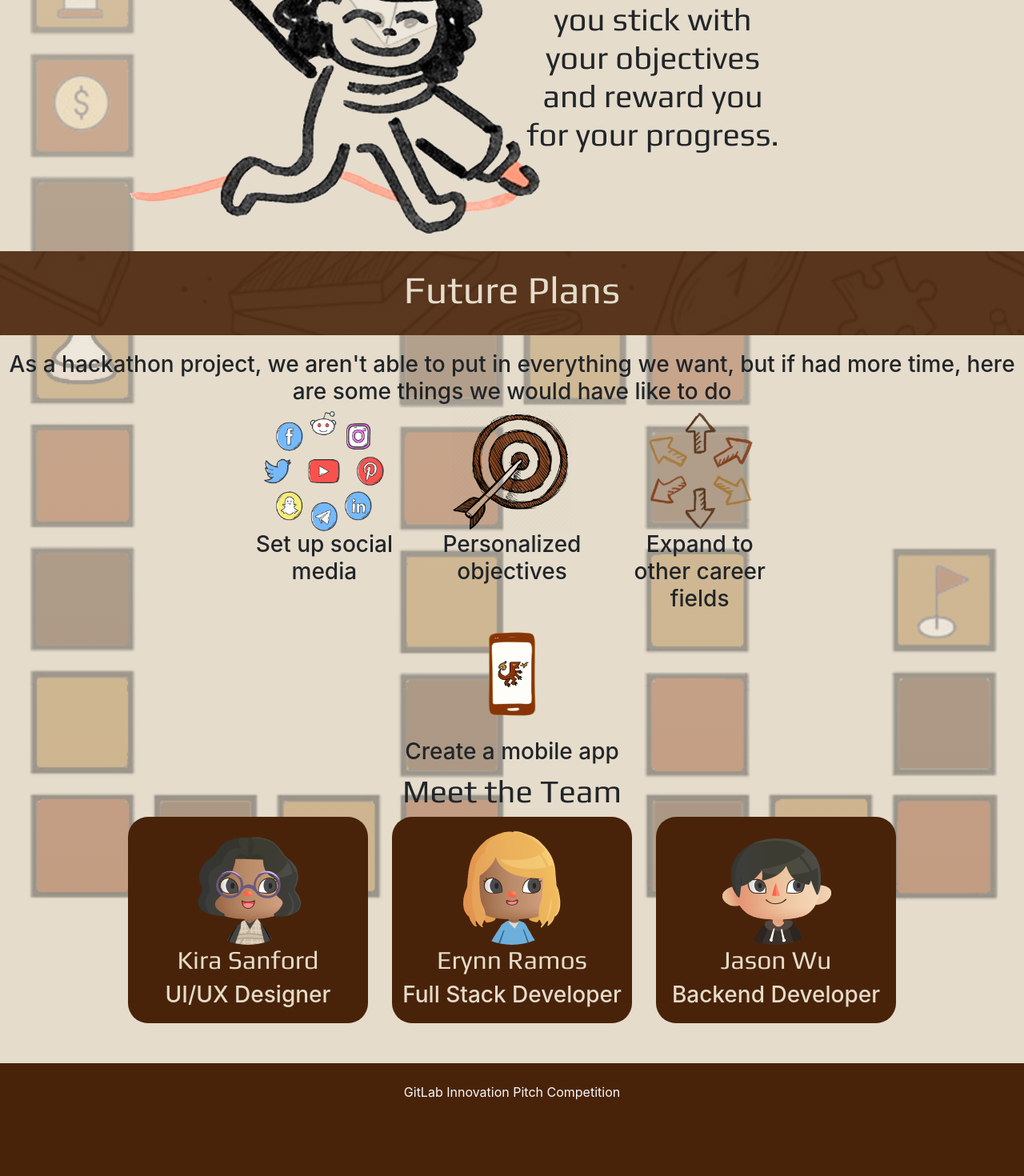
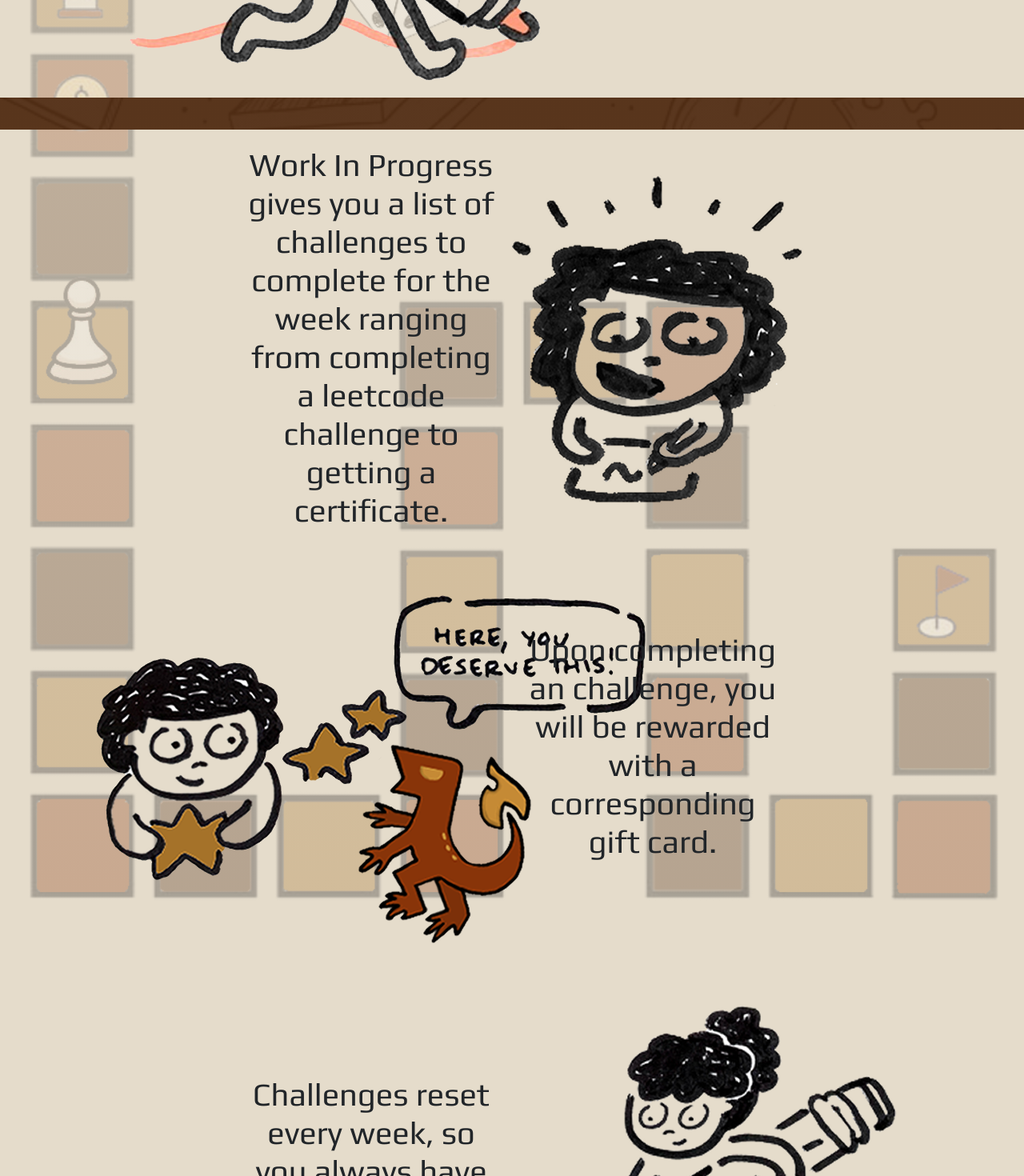
Before and after one commit to wujason1/HackathonProject, a React (Create React App) app in the folder frontend/: page / in a window 1280 px wide. Shown: the part 2640-4110 px from the top of the page at 80% size. Before the commit the page ends 4057 px from the top, so only its background shows below. Built offline with nearby package versions, Linux system fonts and the light colour scheme.

Commit message:
css changes

```diff
--- a/frontend/src/about/About.js
+++ b/frontend/src/about/About.js
@@ -8,6 +8,9 @@ import logo from '../images/logo.png';
 import layOff from '../images/layOff.png';
 import motivation from '../images/motivation.png';
 import stayMotivated from '../images/stayMotivated.png';
+import completeChallenges from '../images/completeChallenges.png'
+import givePrizes from '../images/givePrizes.png'
+import resetWeekly from '../images/resetWeekly.png'
 import socialMedia from '../images/socialMedia.png';
 import personalObj from '../images/personalObj.png';
 import expand from '../images/expand.png';
@@ -59,7 +62,7 @@ const About = () => {
         <Row className="rowPadding justify-content-center align-items-center h-100">
             <Col xs={6} className="d-flex justify-content-center align-items-center">
                 <div>
-                <h1>With a very saturated market it is extremely difficult for anyone to find a new tech job regardless of experience or education. One of the biggest struggles is staying motivated as time goes on with only rejection emails to show. </h1>
+                <h1>With a very saturated market it is difficult for anyone to find a tech job regardless of experience or education. One of the biggest struggles is staying motivated. </h1>
                 </div>
             </Col>
             <Col xs={6} className="d-flex justify-content-center align-items-center">
@@ -82,6 +85,47 @@ const About = () => {
             </Col>
         </Row>
 
+        <div className="banner"> </div>
+
+        <Row className="rowPadding justify-content-center align-items-center h-100">
+            <Col xs={6} className="d-flex justify-content-center align-items-center">
+                <div>
+                <h1>Work In Progress gives you a list of challenges to complete for the week ranging from completing a leetcode challenge to getting a certificate. </h1>
+                </div>
+            </Col>
+            <Col xs={6} className="d-flex justify-content-center align-items-center">
+                <div>
+                <img src={completeChallenges} alt="completeChallenges"></img>
+                </div>
+            </Col>
+        </Row>
+
+        <Row className="rowPadding justify-content-center align-items-center h-100">
+            <Col xs={6} className="d-flex justify-content-center align-items-center">
+                <div>
+                <img src={givePrizes} alt="givePrizes"></img>
+                </div>
+            </Col>
+            <Col xs={6} className="d-flex justify-content-center align-items-center">
+                <div>
+                <h1>Upon completing an challenge, you will be rewarded with a corresponding gift card.</h1>
+                </div>
+            </Col>
+        </Row>
+
+        <Row className="rowPadding justify-content-center align-items-center h-100">
+            <Col xs={6} className="d-flex justify-content-center align-items-center">
+                <div>
+                <h1>Challenges reset every week, so you always have challenges to complete. </h1>
+                </div>
+            </Col>
+            <Col xs={6} className="d-flex justify-content-center align-items-center">
+                <div>
+                <img src={resetWeekly} alt="resetWeekly"></img>
+                 </div>
+            </Col>
+        </Row>
+
         <div className="banner"> <h1>Future Plans</h1> </div>
         <h3>As a hackathon project, we aren't able to put in everything we want, but if had more time, here are some things we would have like to do</h3>
             <Row className="rowPadding">
@@ -91,7 +135,7 @@ const About = () => {
                 </Col>
                 <Col>
                     <img src={personalObj} alt="personalObj" width="150" height="150"></img>
-                    <h3>Personalized objectives</h3>
+                    <h3>More and Personalized Challenges</h3>
                 </Col>
                 <Col>
                     <img src={expand} alt="expand" width="150" height="150"></img>
```
